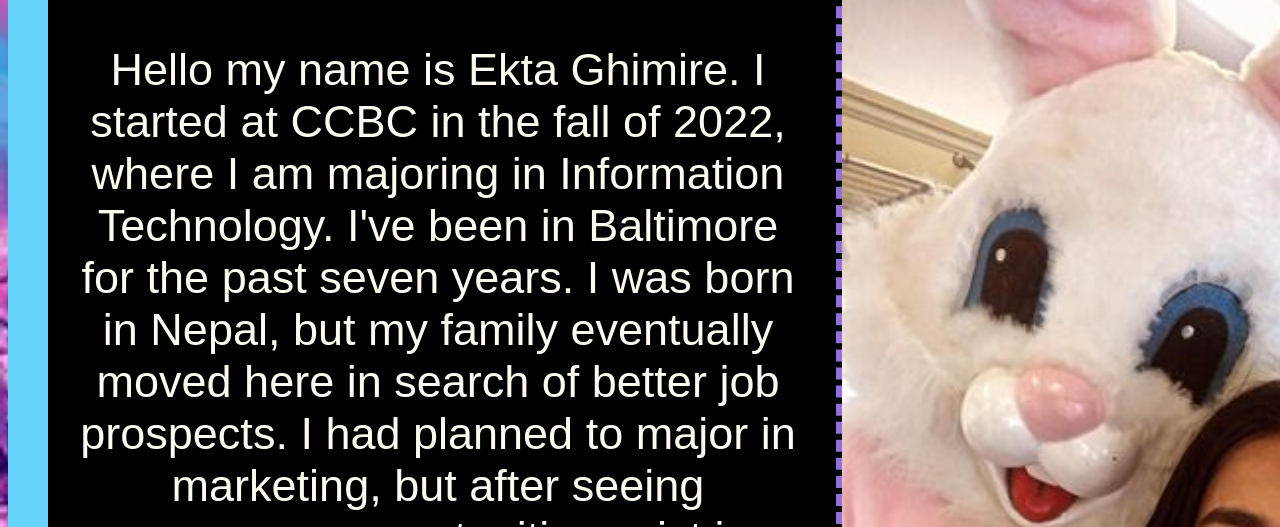
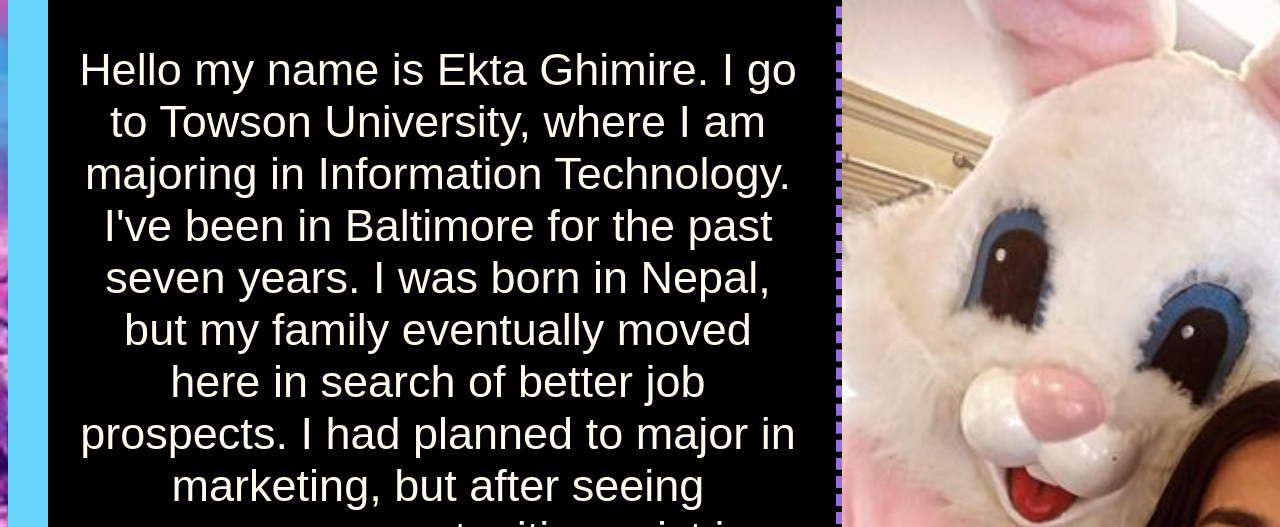
Before and after one commit to Itzekta/whoami, a plain HTML site: page project1/home.html in a window 1280 px wide. Shown: the part 425-952 px from the top of the page. Drawn offline with Linux system fonts and the light colour scheme; a web font is replaced by a local one.

Commit message:
Update home.html

```diff
--- a/project1/home.html
+++ b/project1/home.html
@@ -27,7 +27,7 @@
 		</div>
 		<div class= "text">
 				<h2>About me:</h2>
-				<p>Hello my name is Ekta Ghimire. I started at CCBC in the fall of 2022, where I am majoring in Information Technology. I've been in Baltimore for the past seven years. I was born in Nepal, but my family eventually moved here in search of better job prospects. I had planned to major in marketing, but after seeing numerous opportunities exist in technology, I decided that a career in information technology would be a better fit for me. It's difficult for me to pick just one path because there are so many things in the world that I'm interested in, such as travelling, art, and swimming.</p>
+				<p>Hello my name is Ekta Ghimire. I go to Towson University, where I am majoring in Information Technology. I've been in Baltimore for the past seven years. I was born in Nepal, but my family eventually moved here in search of better job prospects. I had planned to major in marketing, but after seeing numerous opportunities exist in technology, I decided that a career in information technology would be a better fit for me. It's difficult for me to pick just one path because there are so many things in the world that I'm interested in, such as travelling, art, and swimming.</p>
 		</div>
 		</section>
 
```
